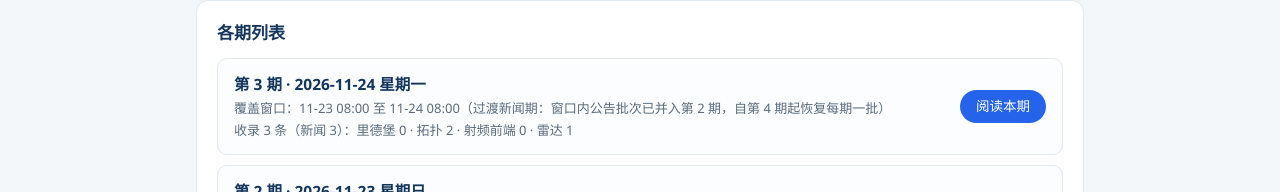
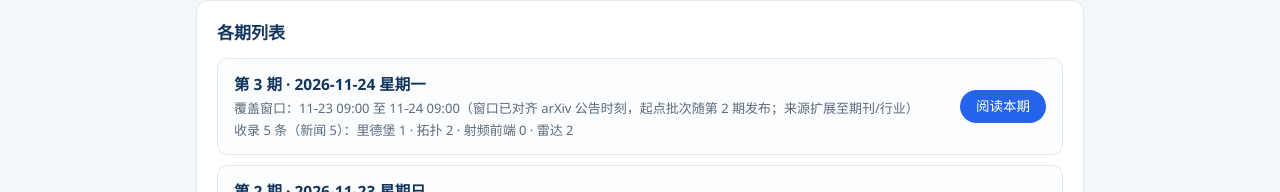
Before and after one commit to ShanyangDiye/frontier-briefing, a plain HTML site: page index.html in a window 1280 px wide. Shown: the part 392-584 px from the top of the page. Drawn offline with Linux system fonts and the light colour scheme.

Commit message:
update index.html

```diff
--- a/index.html
+++ b/index.html
@@ -57,8 +57,8 @@ footer{max-width:920px;margin:0 auto;padding:0 16px 40px;color:var(--muted);font
     <div class="issue">
       <div>
         <div class="no">第 3 期 · 2026-11-24 星期一</div>
-        <div class="date">覆盖窗口：11-23 08:00 至 11-24 08:00（过渡新闻期：窗口内公告批次已并入第 2 期，自第 4 期起恢复每期一批）</div>
-        <div class="stat">收录 3 条（新闻 3）：里德堡 0 · 拓扑 2 · 射频前端 0 · 雷达 1</div>
+        <div class="date">覆盖窗口：11-23 09:00 至 11-24 09:00（窗口已对齐 arXiv 公告时刻，起点批次随第 2 期发布；来源扩展至期刊/行业）</div>
+        <div class="stat">收录 5 条（新闻 5）：里德堡 1 · 拓扑 2 · 射频前端 0 · 雷达 2</div>
       </div>
       <a class="read" href="2026-11-24.html">阅读本期</a>
     </div>
```
